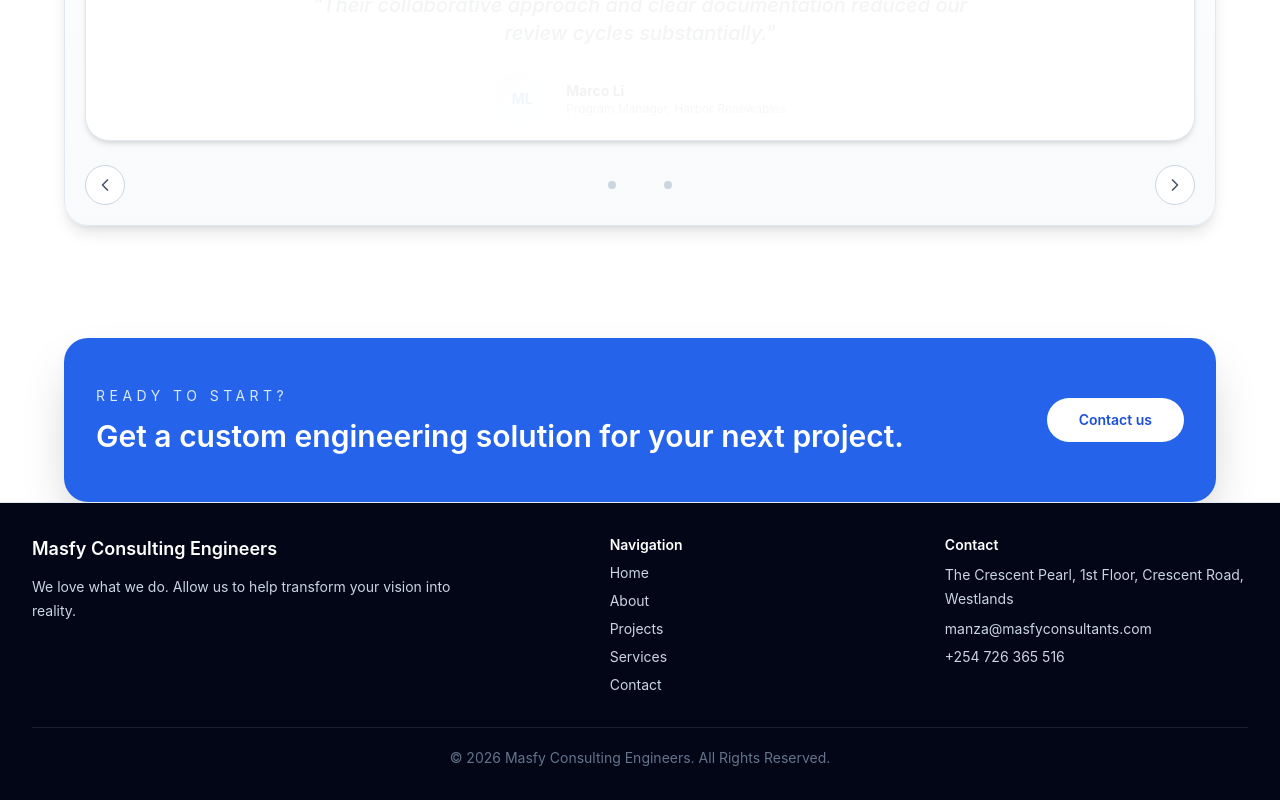
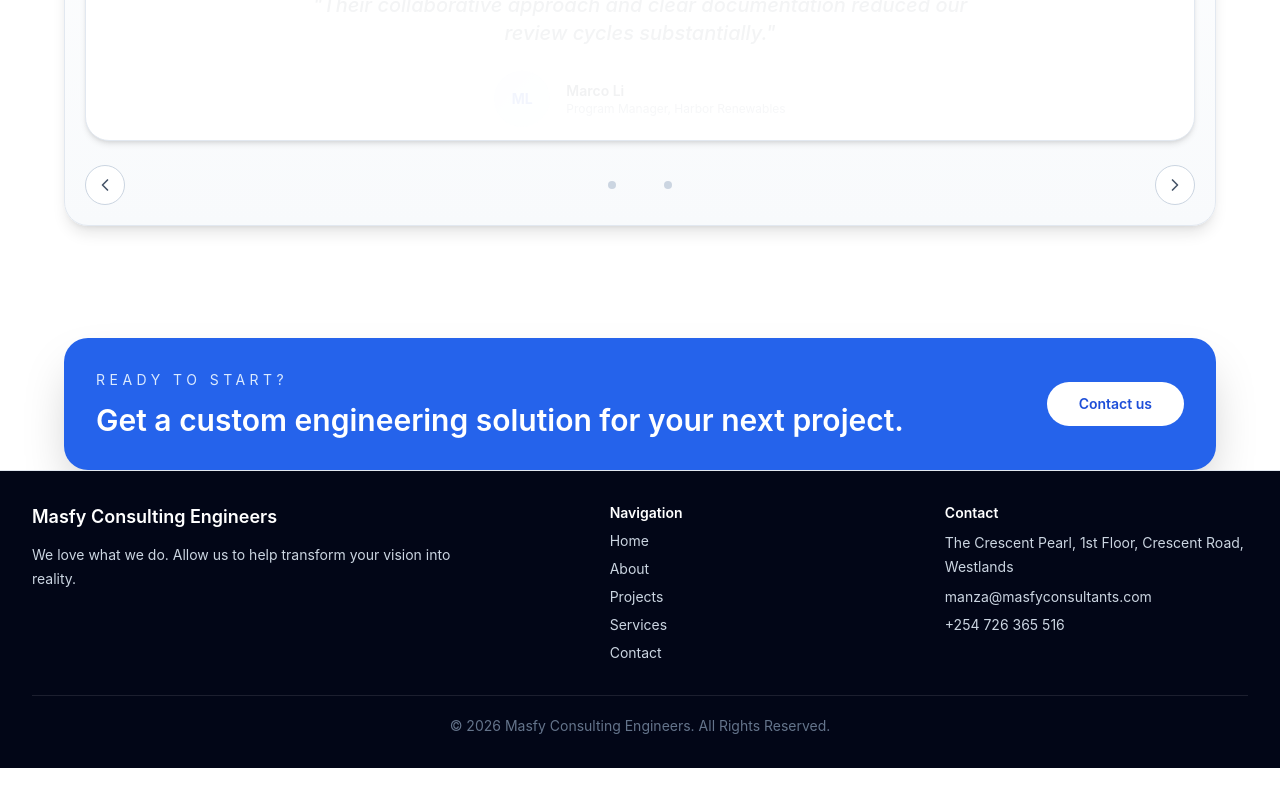
Before and after one commit to kelvincharlow/Masfy, a Next.js app: page / in a window 1280 px wide. Shown: the part 4114-4914 px from the top of the page. After the commit the page ends 4882 px from the top, so only its background shows below. Built offline with nearby package versions, Linux system fonts and the light colour scheme.

Commit message:
Fix build issues and update Sanity dependencies

```diff
--- a/components/home/CTA.tsx
+++ b/components/home/CTA.tsx
@@ -2,8 +2,8 @@
 
 export function CTA() {
   return (
-    <section className="mx-auto max-w-6xl rounded-3xl bg-brand-500 px-8 py-12 text-white shadow-2xl">
-      <div className="flex flex-col gap-6 lg:flex-row lg:items-center lg:justify-between">
+    <section className="mx-auto max-w-6xl rounded-3xl bg-brand-500 px-8 py-8 text-white shadow-2xl">
+      <div className="flex flex-col gap-4 lg:flex-row lg:items-center lg:justify-between">
         <div>
           <p className="text-sm uppercase tracking-[0.32em] text-brand-100">Ready to start?</p>
           <h2 className="mt-3 text-3xl font-semibold">Get a custom engineering solution for your next project.</h2>
--- a/package.json
+++ b/package.json
@@ -10,13 +10,15 @@
   },
   "dependencies": {
     "@portabletext/react": "^3.0.0",
-    "@sanity/client": "^4.0.0",
+    "@sanity/client": "^7.22.1",
+    "@sanity/vision": "^3.99.0",
     "clsx": "^2.1.1",
     "framer-motion": "^11.0.0",
     "lucide-react": "^0.443.0",
     "next": "14.2.4",
     "react": "18.3.1",
     "react-dom": "18.3.1",
+    "sanity": "^3.99.0",
     "tailwind-merge": "^1.14.0"
   },
   "devDependencies": {
```
Also changed, not shown: 1 other file (tests, documents, lock files or other folders).
